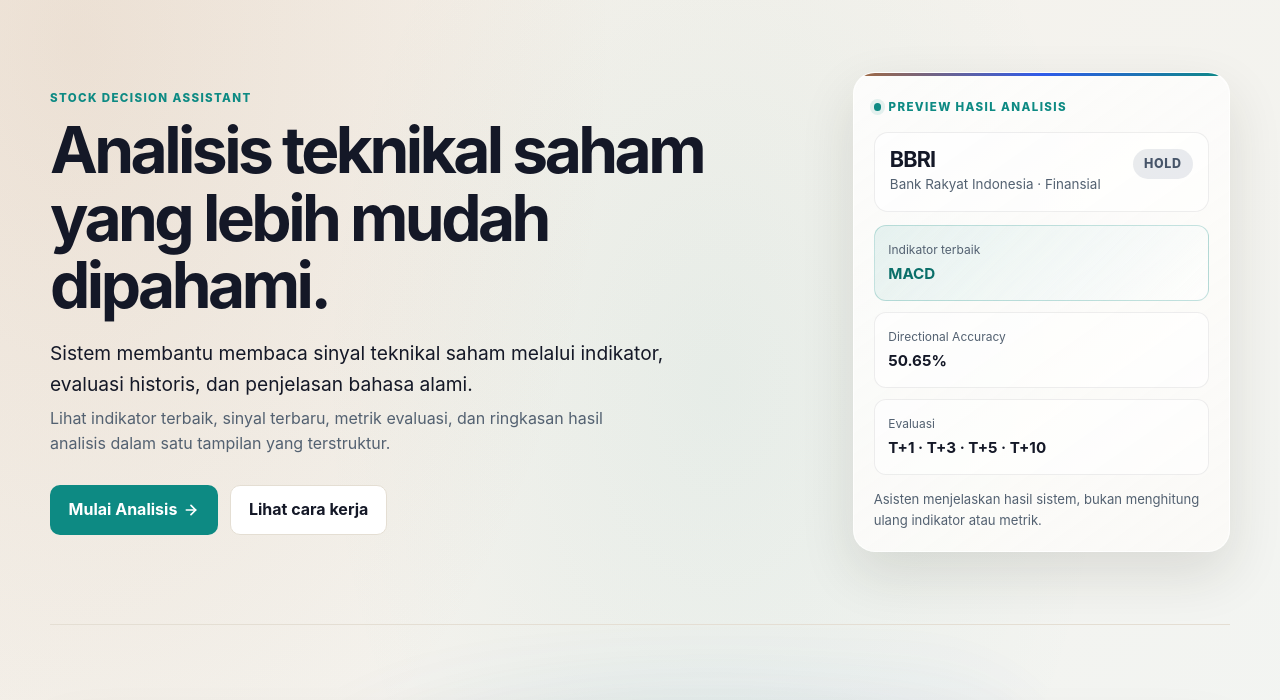
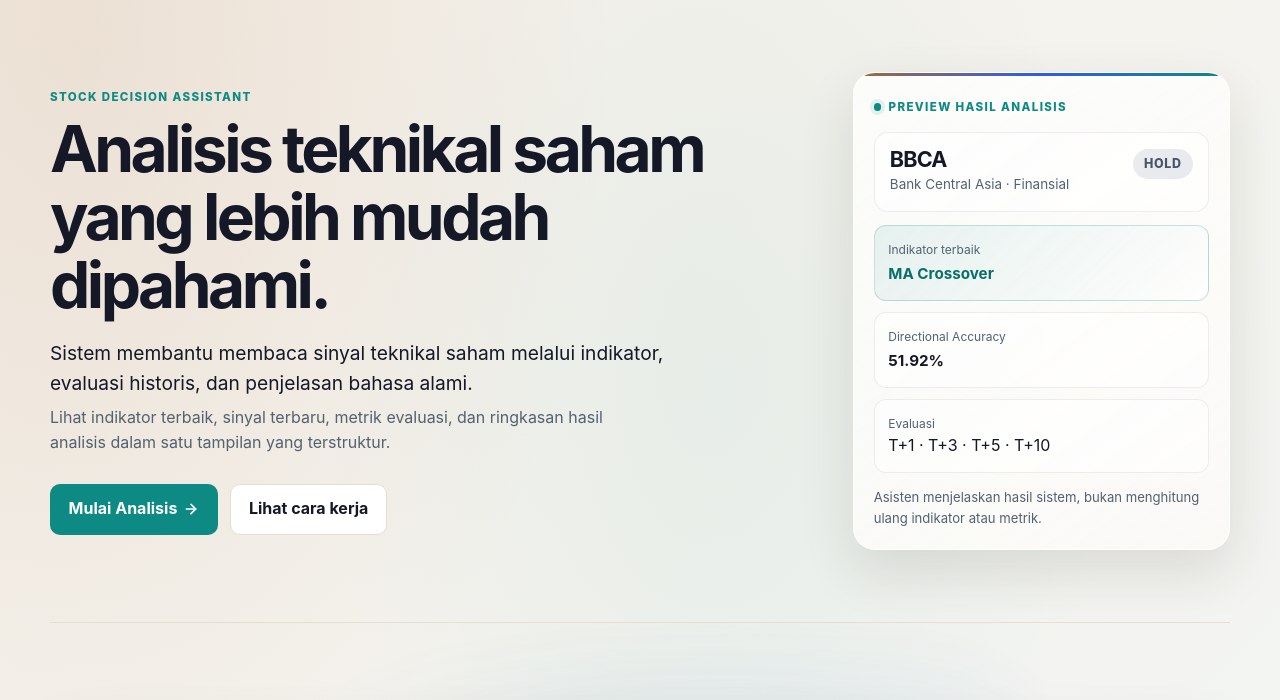
Before and after one commit to AgngPrasetyo/IHSG-Stock-Assistant, a Flask app: page / in a window 1280 px wide. Shown: the part 72-772 px from the top of the page. Run offline with Flask 3, Linux system fonts and the light colour scheme.

Commit message:
Make landing preview adaptive to analysis results

```diff
--- a/routes/main_routes.py
+++ b/routes/main_routes.py
@@ -1,14 +1,69 @@
 """Public non-API routes."""
+
+from __future__ import annotations
+
+from typing import Any
 
 from flask import Blueprint, render_template
 
 main_bp = Blueprint("main", __name__)
 
 
+def _build_landing_preview() -> dict[str, Any]:
+    """Build adaptive homepage preview from deterministic BBCA analysis."""
+    fallback = {
+        "ticker": "BBCA",
+        "stock_name": "Bank Central Asia",
+        "sector": "Finansial",
+        "latest_signal": "HOLD",
+        "best_indicator": "MA Crossover",
+        "directional_accuracy": "51.92%",
+        "evaluation_label": "T+1 · T+3 · T+5 · T+10",
+    }
+
+    try:
+        from services.analysis_service import analyze_stock
+
+        analysis = analyze_stock("BBCA")
+        if not analysis.get("success"):
+            return fallback
+
+        metrics = analysis.get("metrics") or {}
+        accuracy = metrics.get("directional_accuracy")
+        wfa_config = analysis.get("wfa_config") or {}
+
+        evaluation_label = str(
+            wfa_config.get("evaluation_horizon_label")
+            or "T+1, T+3, T+5, dan T+10 hari perdagangan bursa saham"
+        )
+        evaluation_label = (
+            evaluation_label.replace(", ", " · ")
+            .replace("dan ", "")
+            .replace(" hari perdagangan bursa saham", "")
+        )
+
+        return {
+            "ticker": analysis.get("ticker") or fallback["ticker"],
+            "stock_name": analysis.get("stock_name") or fallback["stock_name"],
+            "sector": analysis.get("sector") or fallback["sector"],
+            "latest_signal": analysis.get("latest_signal") or fallback["latest_signal"],
+            "best_indicator": analysis.get("best_indicator") or fallback["best_indicator"],
+            "directional_accuracy": (
+                f"{float(accuracy):.2f}%"
+                if accuracy is not None
+                else fallback["directional_accuracy"]
+            ),
+            "evaluation_label": evaluation_label or fallback["evaluation_label"],
+        }
+    except Exception:
+        return fallback
+
+
 @main_bp.get("/")
 def index() -> str:
-    """Render the public landing page."""
-    return render_template("index.html")
+    """Render the public landing page with an adaptive analysis preview."""
+    preview = _build_landing_preview()
+    return render_template("index.html", preview=preview)
 
 
 @main_bp.get("/analysis")
--- a/templates/index.html
+++ b/templates/index.html
@@ -59,24 +59,24 @@
 
       <div class="preview-stock">
         <div>
-          <strong>BBRI</strong>
-          <p>Bank Rakyat Indonesia · Finansial</p>
+          <strong>{{ preview.ticker }}</strong>
+          <p>{{ preview.stock_name }} · {{ preview.sector }}</p>
         </div>
-        <span class="signal signal-hold">HOLD</span>
+        <span class="signal signal-hold">{{ preview.latest_signal }}</span>
       </div>
 
       <div class="preview-grid">
         <div>
           <span>Indikator terbaik</span>
-          <strong>MACD</strong>
+          <strong>{{ preview.best_indicator }}</strong>
         </div>
         <div>
           <span>Directional Accuracy</span>
-          <strong>50.65%</strong>
+          <strong>{{ preview.directional_accuracy }}</strong>
         </div>
         <div>
           <span>Evaluasi</span>
-          <strong>T+1 · T+3 · T+5 · T+10</strong>
+          {{ preview.evaluation_label }}
         </div>
       </div>
 
```
